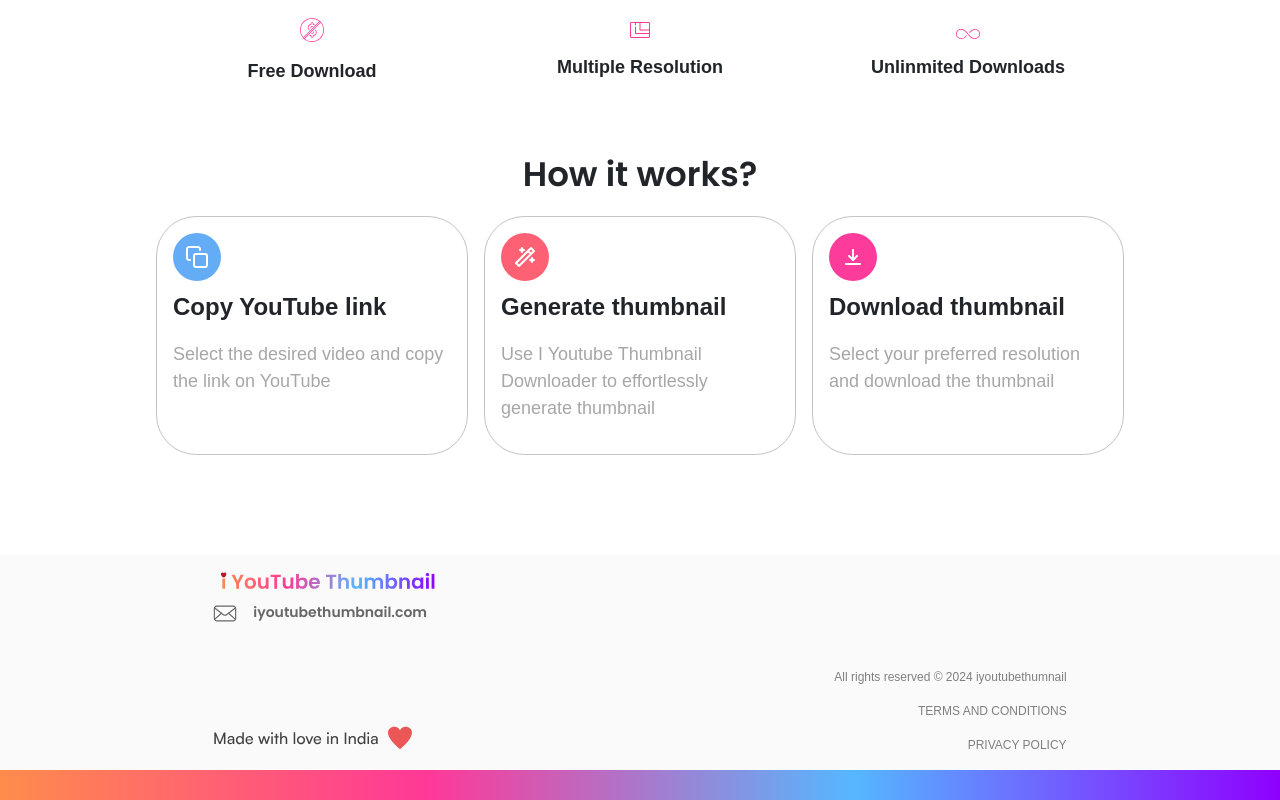
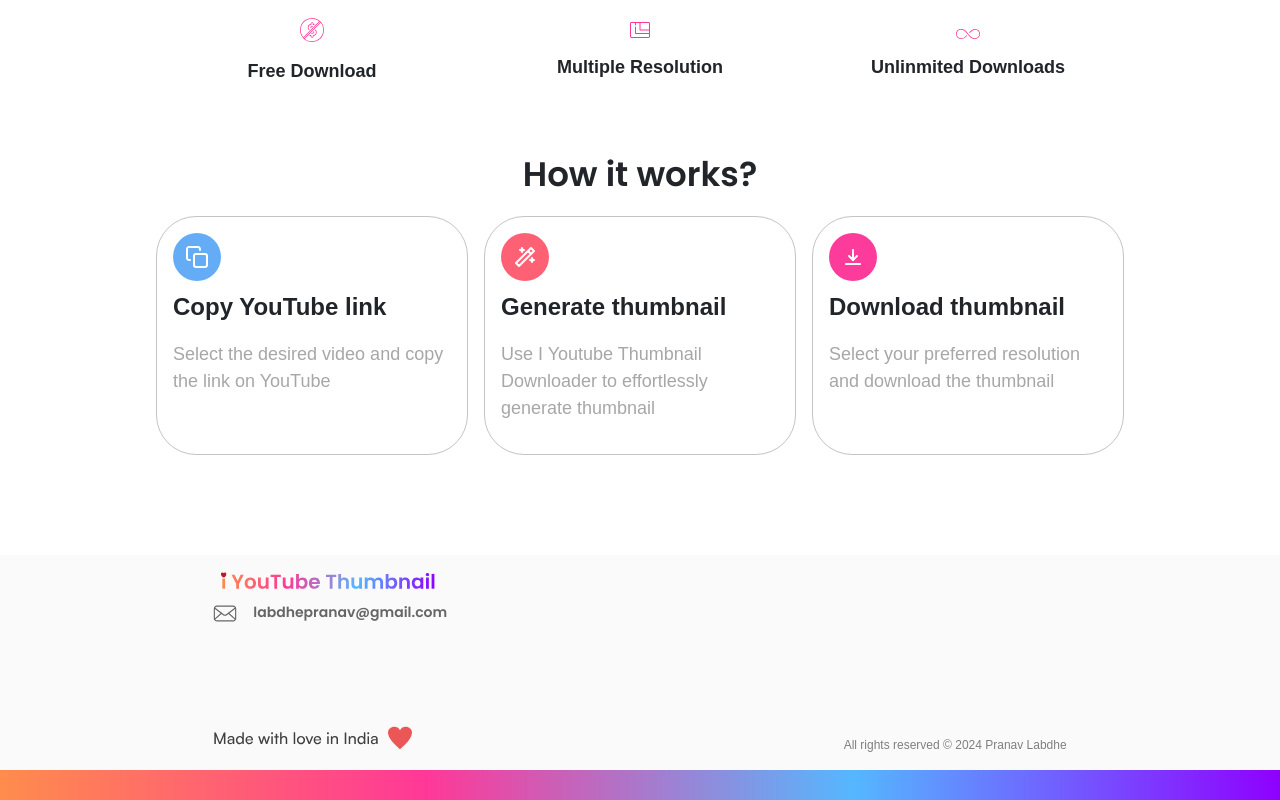
Before and after one commit to pranavlabdhe/Youtube-thumbnail-Downloader, a React (Create React App) app: page / in a window 1280 px wide. Shown: the part 612-1412 px from the top of the page. Built offline with nearby package versions, Linux system fonts and the light colour scheme; a web font is replaced by a local one.

Commit message:
Updated the copy right section

```diff
--- a/src/Components/YtDownload.js
+++ b/src/Components/YtDownload.js
@@ -494,8 +494,10 @@
         <div className="ol-12 col-sm-6 col-md-6 col-lg-6">
           {/* <p className="footer_text m-0 mt-5">{lang[langKey].websitename}</p> */}
           <div className="mt-2"><img src="images/logo.svg" /></div>
-          <a href="mailto:someone@example.com" className="assestive pb-4 text-decoration-none">
-          <img src="images/email.svg" className="me-3"/>{lang[langKey].webSiteEmail}</a>
+          {/* <a href="mailto:someone@example.com" className="assestive pb-4 text-decoration-none">
+          <img src="images/email.svg" className="me-3"/>{lang[langKey].webSiteEmail}</a> */}
+              <a href="mailto:someone@example.com" className="assestive pb-4 text-decoration-none">
+          <img src="images/email.svg" className="me-3"/>labdhepranav@gmail.com</a>
           <div className="love_india">
           <img src="images/love_india.svg" className="love_india" alt="made with love in india" />
           </div>
@@ -505,9 +507,10 @@
 
         </div>
         <div className="col-12 col-sm-6 col-md-6 col-lg-6 d-flex flex-column justify-content-end footer_margin">
-          <a href="#" target="_blank" className="links" ><p className="extra_small">{lang[langKey].rights}</p> </a>
-          <a href="#" target="_blank" className="links"> <p className="extra_small">{lang[langKey].termAndCon}</p></a>
-          <a href="#" target="_blank" className="links"><p className="extra_small">{lang[langKey].privacy}</p></a>
+          {/* <a href="#" target="_blank" className="links" ><p className="extra_small">{lang[langKey].rights}</p> </a> */}
+          <a href="#" target="_blank" className="links" ><p className="extra_small">All rights reserved © 2024 Pranav Labdhe</p> </a>
+          {/* <a href="#" target="_blank" className="links"> <p className="extra_small">{lang[langKey].termAndCon}</p></a>
+          <a href="#" target="_blank" className="links"><p className="extra_small">{lang[langKey].privacy}</p></a>   */}
         </div>
 
         </div>
```
